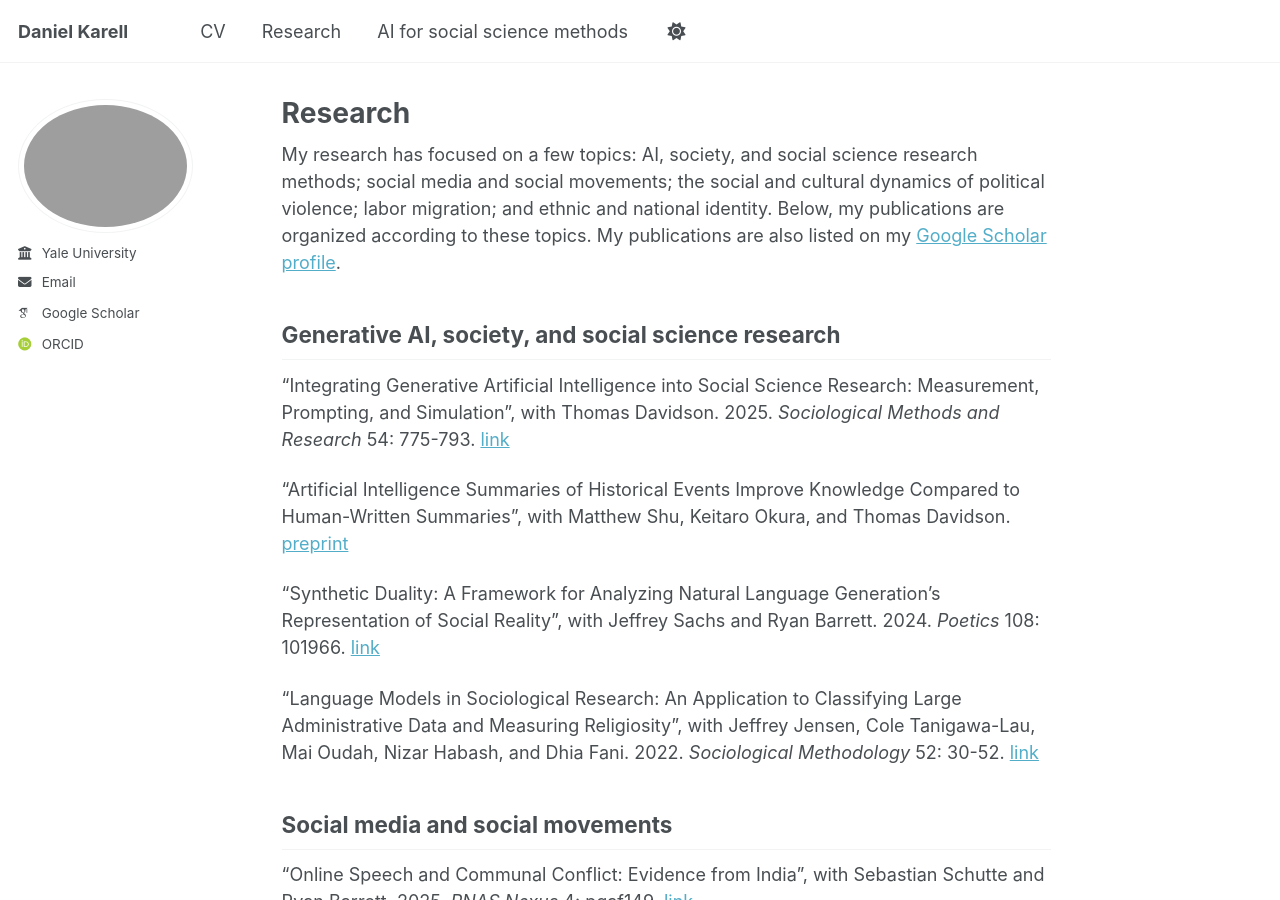
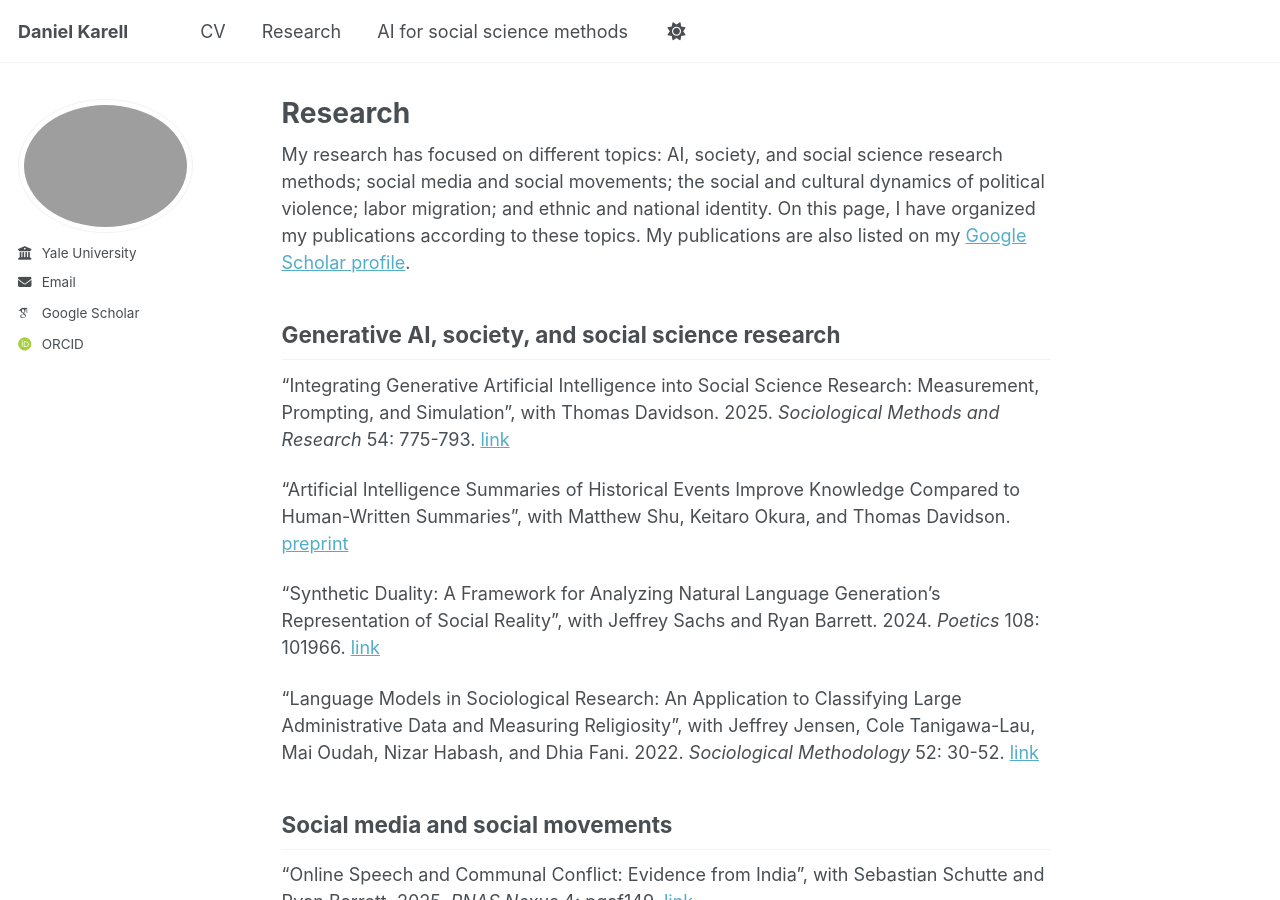
Before and after one commit to dkarell/dkarell.github.io, a Jekyll site: the page built from _pages/research.md, in a window 1280 px wide and 900 px high. Built offline with Jekyll 4.4.1, drawn with Linux system fonts in a browser that asks for light colours; some web fonts are replaced; a script that is not in the unit is left out.

Commit message:
Update research.md

```diff
--- a/_pages/research.md
+++ b/_pages/research.md
@@ -7,7 +7,7 @@ redirect_from:
   - "/research.html"
 ---
 
-My research has focused on a few topics: AI, society, and social science research methods; social media and social movements; the social and cultural dynamics of political violence; labor migration; and ethnic and national identity. Below, my publications are organized according to these topics. My publications are also listed on my [Google Scholar profile](https://scholar.google.com/citations?hl=en&user=40Zff94AAAAJ).
+My research has focused on different topics: AI, society, and social science research methods; social media and social movements; the social and cultural dynamics of political violence; labor migration; and ethnic and national identity. On this page, I have organized my publications according to these topics. My publications are also listed on my [Google Scholar profile](https://scholar.google.com/citations?hl=en&user=40Zff94AAAAJ).
 
 ## Generative AI, society, and social science research
 
```
